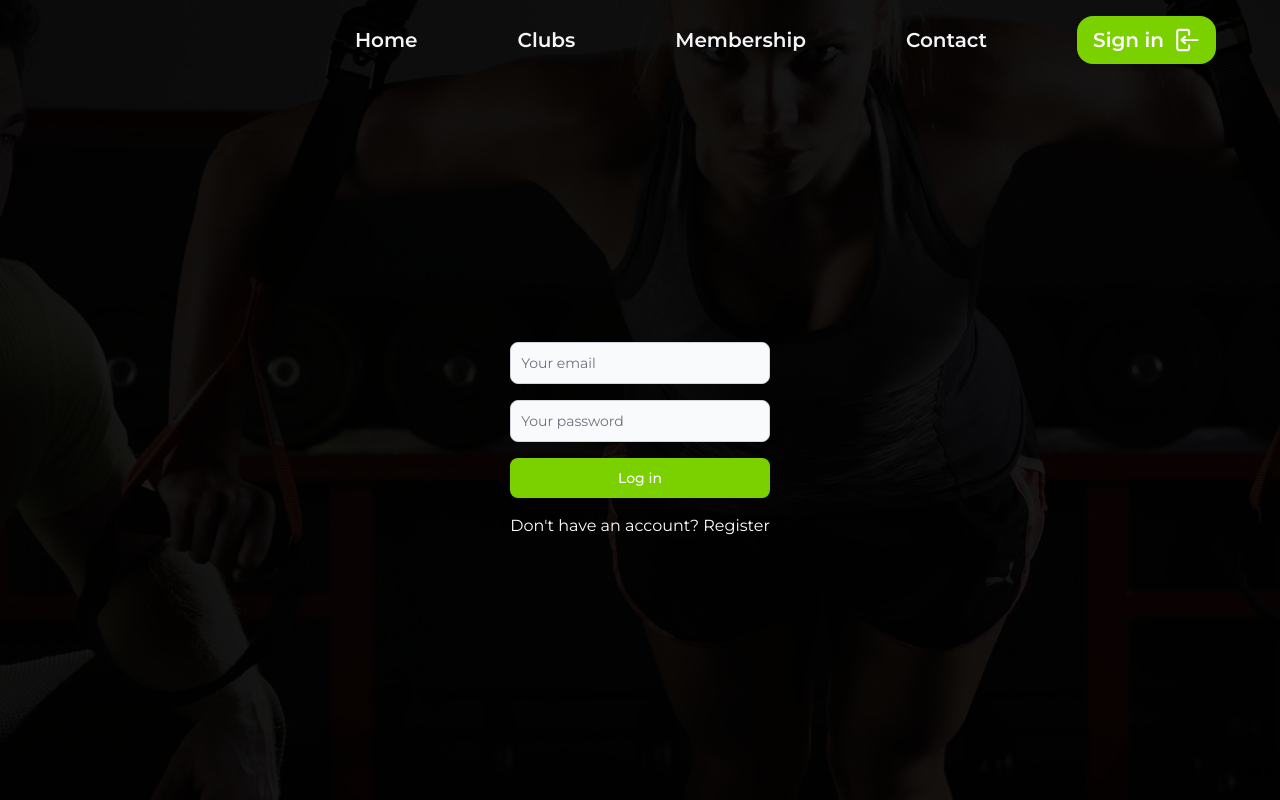
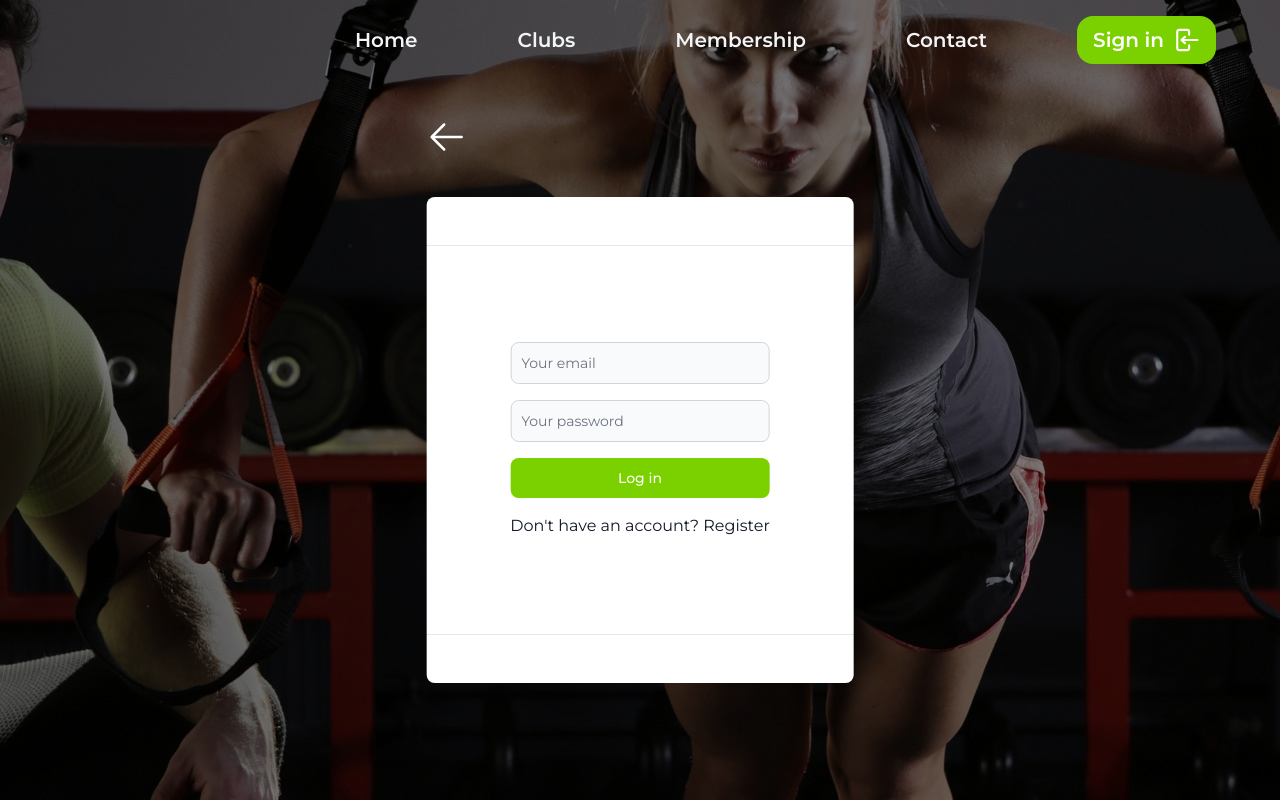
Before and after one commit to modul-sum-3/sum-front, a React (Create React App) app: page /login in a window 1280 px wide. Built offline with nearby package versions, Linux system fonts and the light colour scheme; a web font is replaced by a local one.

Commit message:
update login and register pages

```diff
--- a/src/components/Site/LoginForm.js
+++ b/src/components/Site/LoginForm.js
@@ -135,7 +135,7 @@ const LoginForm = () => {
         <p className="flex list-none items-center gap-2">
           <Link
             to={routes.register}
-            className="block rounded py-2 pl-3 pr-4 text-white hover:text-primary md:bg-transparent md:p-0"
+            className="block rounded py-2 pl-3 pr-4 text-gray-900 hover:text-primary md:bg-transparent md:p-0"
             aria-current="page"
           >
             Don't have an account? Register
--- a/src/components/Site/RegisterForm.js
+++ b/src/components/Site/RegisterForm.js
@@ -189,7 +189,7 @@ const RegisterForm = ({ width, invert, display }) => {
         <p className="flex list-none items-center gap-2">
           <Link
             to={routes.login}
-            className={`rounded py-2 pl-3 pr-4 ${display} text-white hover:text-primary md:bg-transparent md:p-0`}
+            className={`rounded py-2 pl-3 pr-4 ${display} text-gray-900 hover:text-primary md:bg-transparent md:p-0`}
             aria-current="page"
           >
             Already have an account? Log in
--- a/src/pages/ContactPage.js
+++ b/src/pages/ContactPage.js
@@ -31,7 +31,7 @@ const Contact = () => {
             </p>
           </span>
         </div>
-        <div className=" mx-14 rounded-lg bg-white p-8">
+        <div className="mx-14 rounded-lg bg-white p-8">
           <h3 className="mb-8 table-cell h-10 rounded-lg bg-primary p-4 text-center text-white shadow">
             Leave your personal details and we will contact you
           </h3>
--- a/src/pages/HomePage.js
+++ b/src/pages/HomePage.js
@@ -5,8 +5,8 @@ import MainTemplate from '../templates/MainTemplate';
 const Home = () => {
   return (
     <MainTemplate>
-      <div className="flex max-w-screen-xl grow items-center">
-        <div className="mt-96 text-7xl uppercase text-white">Reach your goals at Fitnest</div>
+      <div className="absolute left-1/2 top-1/2 w-full -translate-x-1/2 -translate-y-1/2 text-center text-7xl uppercase text-white">
+        Reach your goals at Fitnest
       </div>
     </MainTemplate>
   );
--- a/src/pages/LoginPage.js
+++ b/src/pages/LoginPage.js
@@ -1,13 +1,23 @@
 /* eslint-disable tailwindcss/no-contradicting-classname */
 import { NotificationContainer } from 'react-notifications';
+import { useNavigate } from 'react-router-dom';
+import { ArrowLeftIcon } from '@heroicons/react/24/outline';
 import LoginForm from '../components/Site/LoginForm';
 import MainTemplate from '../templates/MainTemplate';
 
 const Login = () => {
+  const navigate = useNavigate();
   return (
-    <MainTemplate dark="bg-black/90">
-      <div className="flex h-full items-center text-white">
-        <LoginForm />
+    <MainTemplate>
+      <div className="absolute left-1/2 top-1/2 flex w-1/3 -translate-x-1/2 -translate-y-1/2 flex-col">
+        <button type="button" onClick={() => navigate(-1)}>
+          <ArrowLeftIcon className="mb-10 h-10 w-10 text-white" />
+        </button>
+        <div className="flex items-start justify-between rounded-t-lg border-b bg-white p-6" />
+        <div className="bg-white p-12 py-24">
+          <LoginForm />
+        </div>
+        <div className="flex items-center space-x-2 rounded-b-lg border-t border-gray-200 bg-white p-6" />
       </div>
       <NotificationContainer />
     </MainTemplate>
--- a/src/pages/RegisterPage.js
+++ b/src/pages/RegisterPage.js
@@ -1,24 +1,26 @@
 import { NotificationContainer } from 'react-notifications';
-import { Link } from 'react-router-dom';
+import { useNavigate } from 'react-router-dom';
+import { ArrowLeftIcon } from '@heroicons/react/24/outline';
 import RegisterForm from '../components/Site/RegisterForm';
-import routes from '../data/routes';
+import MainTemplate from '../templates/MainTemplate';
 
 const Register = () => {
+  const navigate = useNavigate();
+
   return (
-    // eslint-disable-next-line tailwindcss/no-contradicting-classname
-    <div className="grid h-screen bg-gray-500 bg-[url('assets/gym1.jpg')] bg-cover bg-center bg-no-repeat bg-blend-multiply">
-      <div className="backdrop-blur-sm">
-        <Link to={routes.home} className="" aria-current="page">
-          <img
-            src="https://upload.wikimedia.org/wikipedia/commons/thumb/4/4c/Grey_close_x.svg/1200px-Grey_close_x.svg.png"
-            className="mx-2 mt-2 h-6 sm:h-9"
-            alt="cross"
-          />
-        </Link>
-        <NotificationContainer />
+    <MainTemplate>
+      <div className="absolute left-1/2 top-1/2 flex w-1/3 -translate-x-1/2 -translate-y-1/2 flex-col">
+        <button type="button" onClick={() => navigate(-1)}>
+          <ArrowLeftIcon className="mb-10 h-10 w-10 text-white" />
+        </button>
+        <div className="flex items-start justify-between rounded-t-lg border-b bg-white p-6" />
+        <div className="bg-white p-12">
+          <RegisterForm />
+        </div>
+        <div className="flex items-center space-x-2 rounded-b-lg border-t border-gray-200 bg-white p-6" />
       </div>
-      <RegisterForm width="w-1/3" invert="invert" display="block" />
-    </div>
+      <NotificationContainer />
+    </MainTemplate>
   );
 };
 
--- a/src/templates/CoachTemplate.js
+++ b/src/templates/CoachTemplate.js
@@ -52,7 +52,7 @@ const CoachTemplate = () => {
                     setPage('homepage');
                     setIsCenter('');
                   }}
-                  className="flex items-center rounded-lg p-2 text-gray-900 transition-colors hover:bg-gray-100"
+                  className="flex items-center rounded-lg p-2 text-gray-900 hover:bg-gray-100 dark:text-white dark:hover:bg-gray-700"
                 >
                   <svg
                     aria-hidden="true"
```
